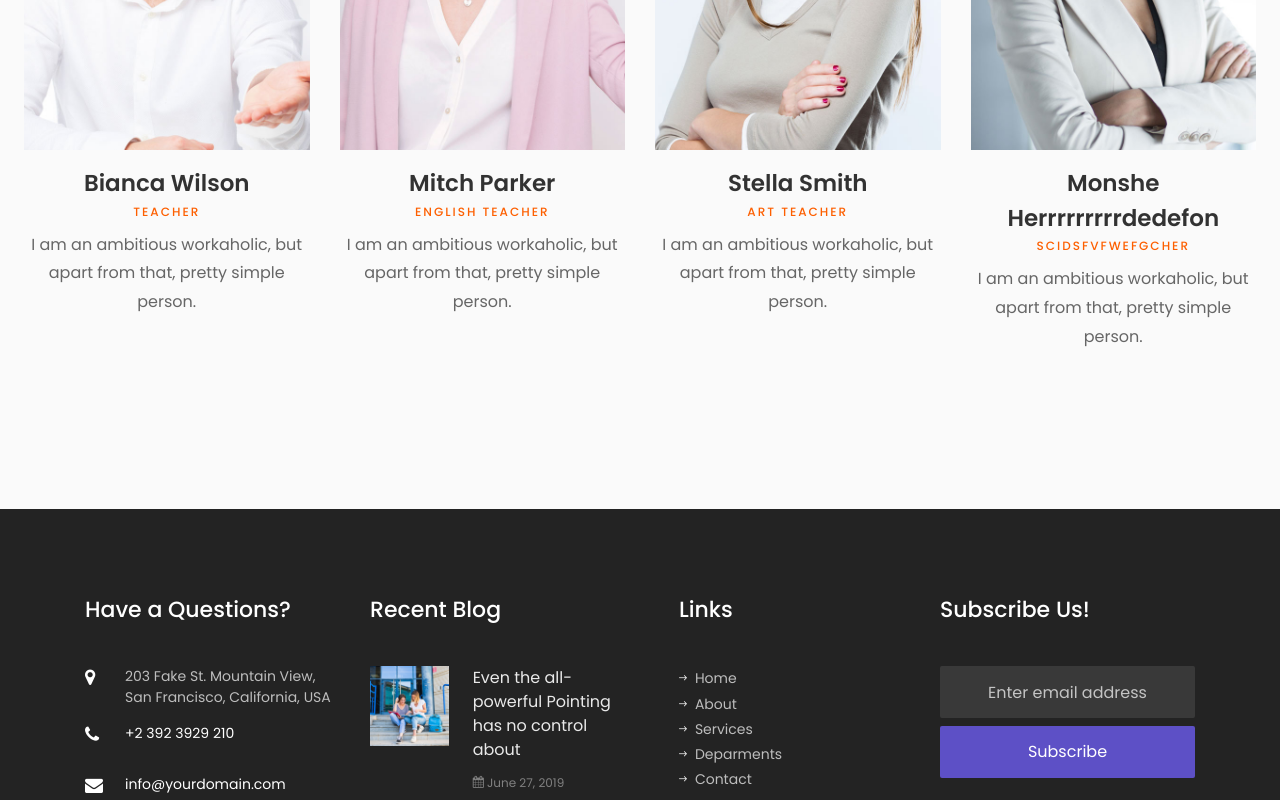
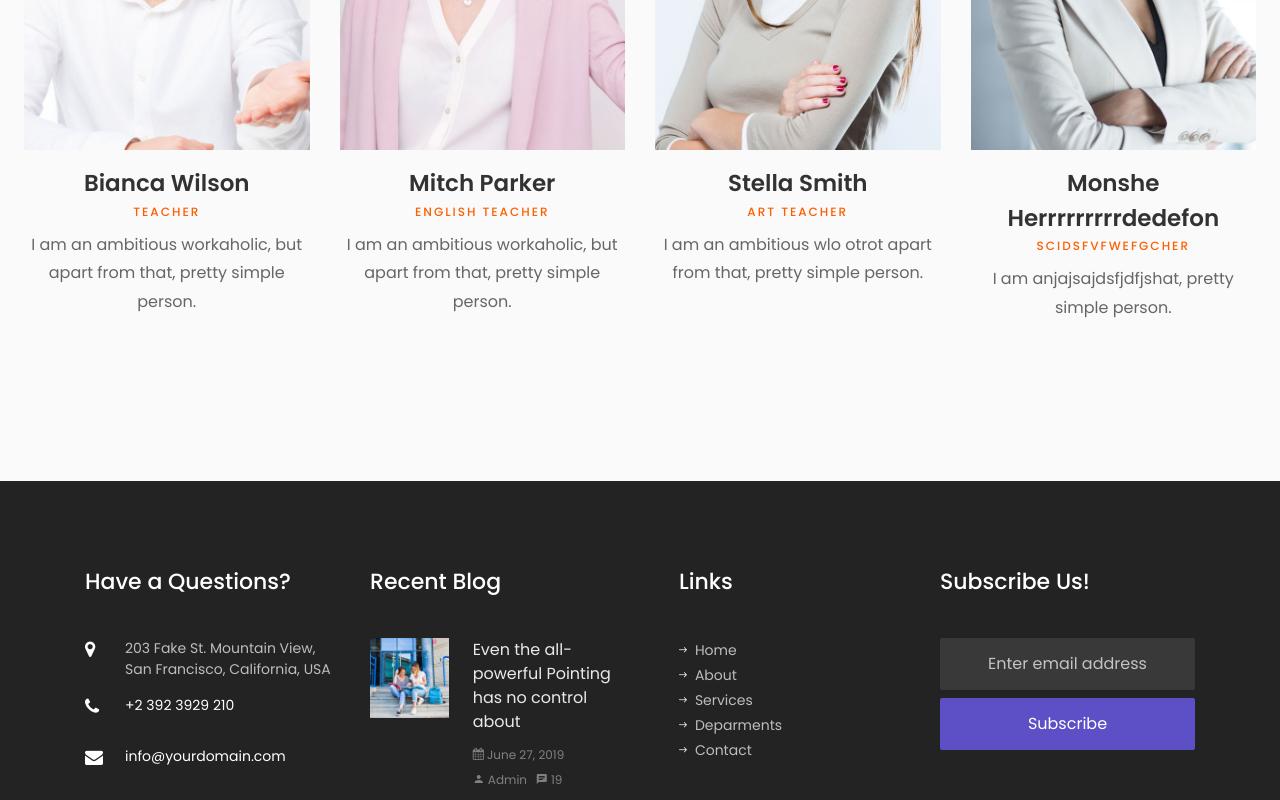
Before and after one commit to infPabloDeMiguel/University, a plain HTML site: page fox/teacher.html in a window 1280 px wide. Shown: the part 1446-2246 px from the top of the page. Drawn offline with Linux system fonts and the light colour scheme; some packages are replaced by stand-ins of ours; no server answers; files whose address does not match are found by name.

Commit message:
pricomhfix2

```diff
--- a/fox/teacher.html
+++ b/fox/teacher.html
@@ -35,7 +35,7 @@
 					    	<div class="icon d-flex justify-content-center align-items-center"><span class="icon-paper-plane"></span></div>
 					    	<div class="text">
 					    		<span>Email</span>
-						    	<span>youremail@email.com</span>
+						    	<span>youpos estpo.com</span>
 						    </div>
 					    </div>
 					    <div class="col-md d-flex topper align-items-center align-items-stretch py-md-4">
@@ -227,7 +227,7 @@
 								<h3>Stella Smith</h3>
 								<span class="position mb-2">Art Teacher</span>
 								<div class="faded">
-									<p>I am an ambitious workaholic, but apart from that, pretty simple person.</p>
+									<p>I am an ambitious wlo otrot apart from that, pretty simple person.</p>
 									<ul class="ftco-social text-center">
 		                <li class="ftco-animate"><a href="#"><span class="icon-twitter"></span></a></li>
 		                <li class="ftco-animate"><a href="#"><span class="icon-facebook"></span></a></li>
@@ -247,7 +247,7 @@
 								<h3>Monshe Herrrrrrrrrdedefon</h3>
 								<span class="position mb-2">Scidsfvfwefgcher</span>
 								<div class="faded">
-									<p>I am an ambitious workaholic, but apart from that, pretty simple person.</p>
+									<p>I am anjajsajdsfjdfjshat, pretty simple person.</p>
 									<ul class="ftco-social text-center">
 		                <li class="ftco-animate"><a href="#"><span class="icon-twitter"></span></a></li>
 		                <li class="ftco-animate"><a href="#"><span class="icon-facebook"></span></a></li>
```
